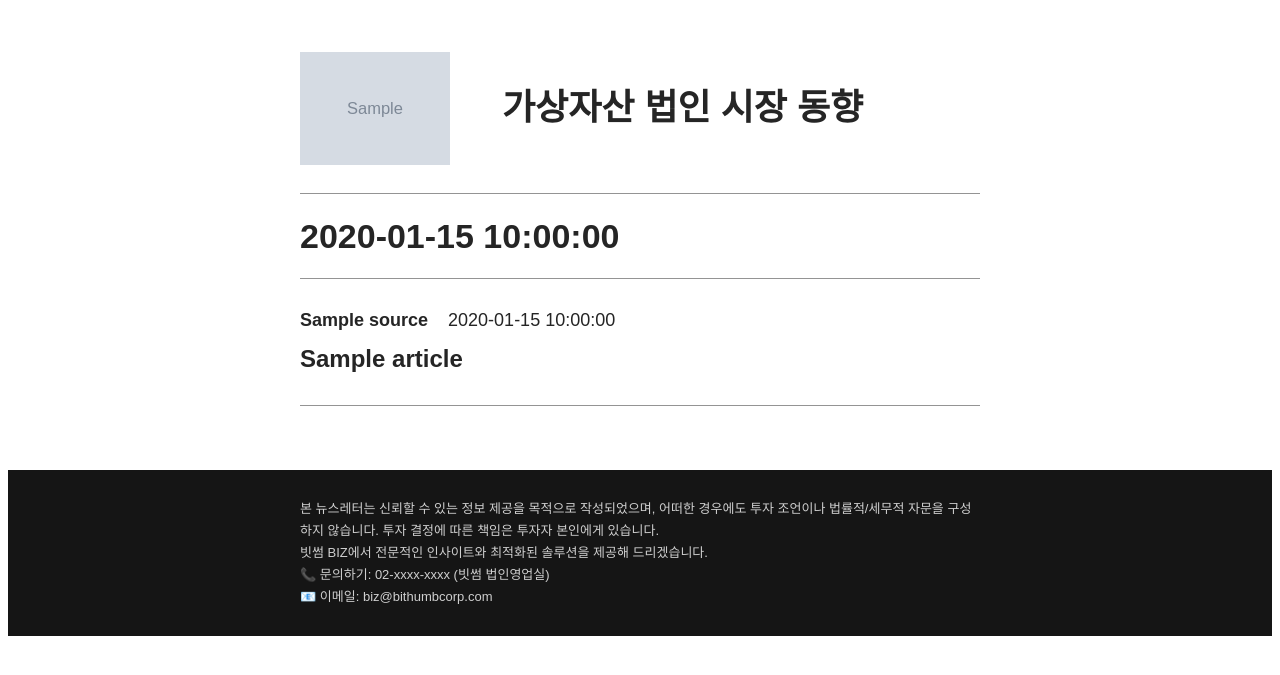
After one commit to moonyaeyoon/news_clipping, a Python web app: template templates/daily_news_email.html in a window 1280 px wide. The commit adds this page. Shown: the top 675 px of the page. Run offline with Jinja, Linux system fonts and the light colour scheme; the template is opened without the code that fills it: most values are stand-ins (such as "Sample title", 1, 10 or a date in 2020); grey boxes marked "Sample" are stand-in pictures.

Commit message:
fix : html

```diff
--- a/core/export_manager.py
+++ b/core/export_manager.py
@@ -2,7 +2,9 @@ import os
 from io import BytesIO
 from datetime import datetime
 
-from core.email_generator import generate_email_html
+from core.email_generator import (
+    generate_email_body_html,
+)
 from core.rss_fetcher import (
     get_original_url,
     normalize_source,
@@ -85,7 +87,7 @@ def build_export_download(
         data = buffer.getvalue()
 
     elif file_type == "html":
-        html_content = generate_email_html(
+        html_content = generate_email_body_html(
             export_df,
             datetime.now().strftime("%Y.%m.%d")
         )
--- a/templates/daily_news.html
+++ b/templates/daily_news.html
@@ -165,7 +165,6 @@ body{
 
 a{
     color:#000;
-    text-decoration:underline;
 }
 
 .article-title-link{
--- /dev/null
+++ b/templates/daily_news_email.html
@@ -0,0 +1,186 @@
+<!DOCTYPE html PUBLIC "-//W3C//DTD XHTML 1.0 Transitional//EN" "http://www.w3.org/TR/xhtml1/DTD/xhtml1-transitional.dtd">
+<html xmlns="http://www.w3.org/1999/xhtml">
+<head>
+<meta http-equiv="Content-Type" content="text/html; charset=UTF-8" />
+<meta name="viewport" content="width=device-width, initial-scale=1.0" />
+<title>가상자산 법인 시장 동향</title>
+</head>
+<body bgcolor="#ffffff">
+
+<table
+    id="bodyTable"
+    border="0"
+    cellpadding="0"
+    cellspacing="0"
+    width="100%"
+    bgcolor="#ffffff"
+    style="border-collapse:collapse; width:100%; background-color:#ffffff;"
+>
+<tr>
+<td align="center" valign="top" bgcolor="#ffffff">
+
+<table
+    border="0"
+    cellpadding="0"
+    cellspacing="0"
+    width="680"
+    bgcolor="#ffffff"
+    style="border-collapse:collapse; width:680px; background-color:#ffffff;"
+>
+<tr>
+<td height="44" style="font-size:0; line-height:0;">&nbsp;</td>
+</tr>
+
+<tr>
+<td
+    align="left"
+    valign="middle"
+    style="border-bottom:1px solid #949494; padding-top:0; padding-right:0; padding-bottom:28px; padding-left:0;"
+>
+<table
+    border="0"
+    cellpadding="0"
+    cellspacing="0"
+    style="border-collapse:collapse;"
+>
+<tr>
+<td
+    align="left"
+    valign="middle"
+    width="176"
+    style="padding-top:0; padding-right:26px; padding-bottom:0; padding-left:0;"
+>
+{% if logo_data_uri %}
+<img
+    src="{{ logo_data_uri }}"
+    alt="빗썸 biz"
+    width="150"
+    style="border:0; outline:none; text-decoration:none; display:block; width:150px; height:auto;"
+/>
+{% else %}
+<font
+    face="Arial, sans-serif"
+    color="#252525"
+    style="font-size:28px; font-weight:bold;"
+>
+빗썸 biz
+</font>
+{% endif %}
+</td>
+<td
+    align="left"
+    valign="middle"
+    style="font-family:'Apple SD Gothic Neo','Malgun Gothic',Arial,sans-serif; font-size:36px; font-weight:bold; line-height:42px; color:#252525; white-space:nowrap;"
+>
+가상자산 법인 시장 동향
+</td>
+</tr>
+</table>
+</td>
+</tr>
+
+<tr>
+<td
+    align="left"
+    valign="middle"
+    style="border-bottom:1px solid #949494; font-family:'Apple SD Gothic Neo','Malgun Gothic',Arial,sans-serif; font-size:34px; font-weight:bold; line-height:40px; color:#252525; padding-top:22px; padding-right:0; padding-bottom:22px; padding-left:0;"
+>
+{{ report_date }}
+</td>
+</tr>
+
+{% for article in articles %}
+<tr>
+<td
+    align="left"
+    valign="top"
+    style="border-bottom:1px solid #949494; padding-top:28px; padding-right:0; padding-bottom:30px; padding-left:0;"
+>
+<table
+    border="0"
+    cellpadding="0"
+    cellspacing="0"
+    width="100%"
+    style="border-collapse:collapse; width:100%;"
+>
+<tr>
+<td
+    align="left"
+    valign="top"
+    style="font-family:'Apple SD Gothic Neo','Malgun Gothic',Arial,sans-serif; font-size:18px; line-height:26px; color:#252525; padding-top:0; padding-right:0; padding-bottom:10px; padding-left:0;"
+>
+<b>{{ article.source }}</b>&nbsp;&nbsp;&nbsp;&nbsp;{{ article.date }}
+</td>
+</tr>
+<tr>
+<td
+    align="left"
+    valign="top"
+    style="font-family:'Apple SD Gothic Neo','Malgun Gothic',Arial,sans-serif; font-size:24px; font-weight:bold; line-height:32px; color:#252525; padding-top:0; padding-right:0; padding-bottom:0; padding-left:0;"
+>
+<a
+    href="{{ article.link }}"
+    target="_blank"
+    rel="noopener noreferrer"
+    aria-label="기사 원문 열기"
+    style="color:#252525; font-family:'Apple SD Gothic Neo','Malgun Gothic',Arial,sans-serif; font-size:24px; font-weight:bold; line-height:32px; text-decoration:none;"
+><font color="#252525">{{ article.title }}</font></a>
+</td>
+</tr>
+</table>
+</td>
+</tr>
+{% endfor %}
+
+<tr>
+<td height="64" style="font-size:0; line-height:0;">&nbsp;</td>
+</tr>
+</table>
+
+<table
+    border="0"
+    cellpadding="0"
+    cellspacing="0"
+    width="100%"
+    bgcolor="#151515"
+    style="border-collapse:collapse; width:100%; background-color:#151515;"
+>
+<tr>
+<td align="center" valign="top" bgcolor="#151515">
+<table
+    border="0"
+    cellpadding="0"
+    cellspacing="0"
+    width="680"
+    bgcolor="#151515"
+    style="border-collapse:collapse; width:680px; background-color:#151515;"
+>
+<tr>
+<td
+    align="left"
+    valign="top"
+    bgcolor="#151515"
+    style="font-family:'Apple SD Gothic Neo','Malgun Gothic',Arial,sans-serif; font-size:13px; line-height:22px; color:#cfcfcf; padding-top:28px; padding-right:0; padding-bottom:28px; padding-left:0;"
+>
+본 뉴스레터는 신뢰할 수 있는 정보 제공을 목적으로 작성되었으며,
+어떠한 경우에도 투자 조언이나 법률적/세무적 자문을 구성하지 않습니다.
+투자 결정에 따른 책임은 투자자 본인에게 있습니다.
+<br />
+빗썸 BIZ에서 전문적인 인사이트와 최적화된 솔루션을 제공해 드리겠습니다.
+<br />
+📞 문의하기: 02-xxxx-xxxx (빗썸 법인영업실)
+<br />
+📧 이메일: biz@bithumbcorp.com
+</td>
+</tr>
+</table>
+</td>
+</tr>
+</table>
+
+</td>
+</tr>
+</table>
+
+</body>
+</html>
```
Also changed, not shown: app.py (+5 -18 lines), core/email_generator.py (+49 -15 lines), data/history.json (+8 -0 lines), tests/test_email_generator.py (+100 -0 lines), tests/test_export_manager.py (+45 -20 lines).
